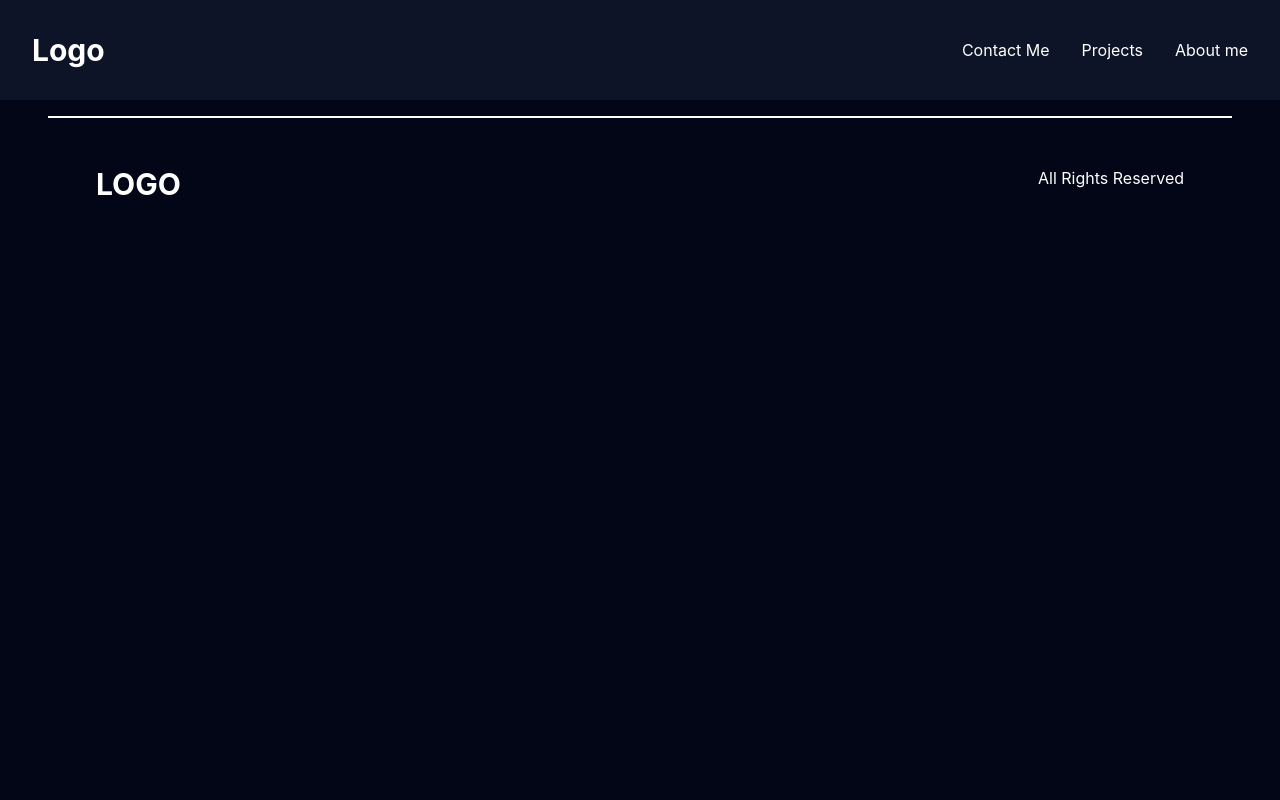
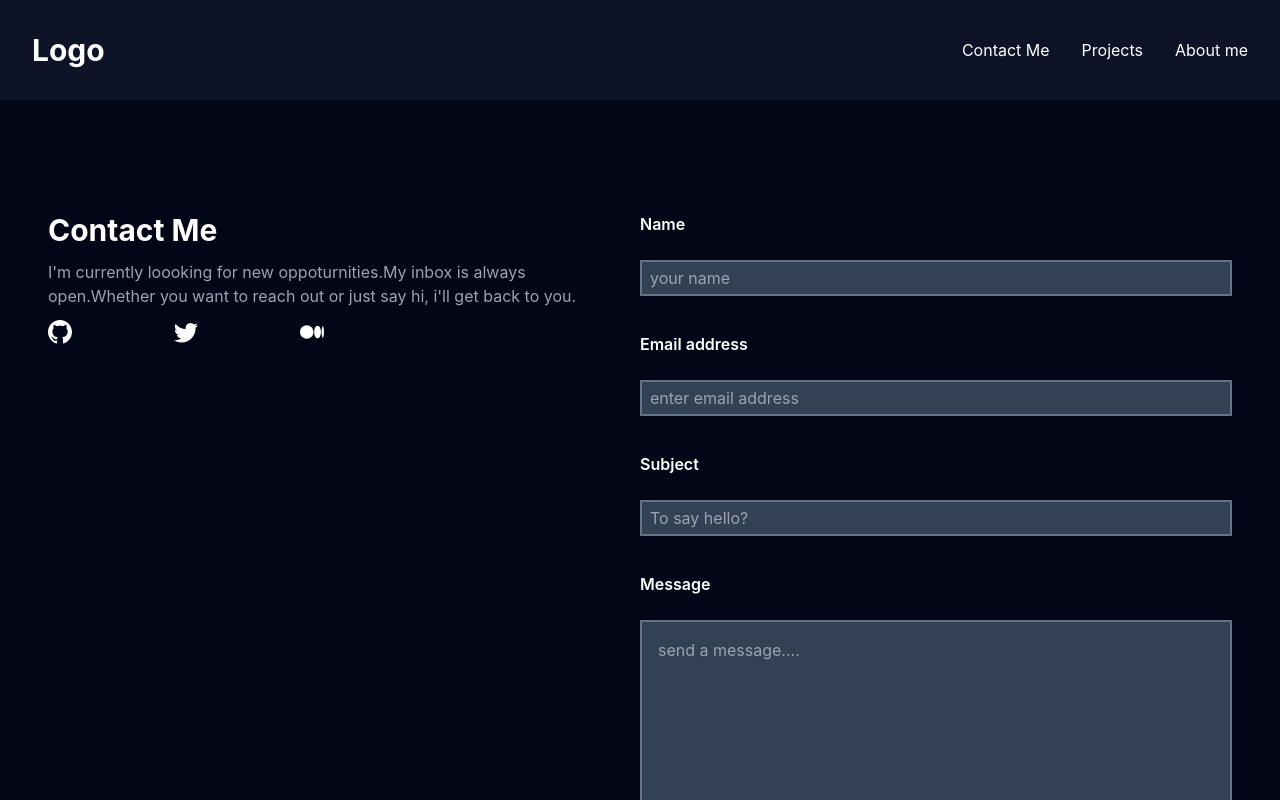
Before and after one commit to WilsonTomisin/personal-portfolio, a React (Create React App) app: page /contact in a window 1280 px wide. Shown: the top 800 px of the page. Built offline with nearby package versions, Linux system fonts and the light colour scheme.

Commit message:
finished routing

```diff
--- a/src/App.js
+++ b/src/App.js
@@ -14,7 +14,9 @@ function App() {
       <div className=" container mx-auto mt-[100px]">
         <Routes>
             <Route path="/" element={<Homepage/>}/>
-
+            <Route path="/about" element={<AboutSection/>}/>
+            <Route path="/contact" element={<EmailSection/>}/>
+            <Route path="/projects" element={<ProjectSection/>}/>
         </Routes>
       </div>
       <Footer/>
--- a/src/components/EmailSection.jsx
+++ b/src/components/EmailSection.jsx
@@ -42,13 +42,19 @@ export const EmailSection = () => {
           </Link>
         </div>
       </div>
-      <div className=' w-full md:w-1/2'>
+      <div className=' w-full md:w-1/2 py-20 md:py-0'>
         <form ref={form} onSubmit={handleSubmit} className=' text-white flex flex-col gap-4'>
             <div className=' mb-5'>
               <label htmlFor="userName" className=' font-semibold'>Name</label>
               <br/>
               <br />
               <input type="text" name='userName' placeholder='your name' className=' px-2 py-1 w-full bg-slate-700 border-2 border-slate-500'/>
+            </div>
+            <div className=' mb-5'>
+              <label htmlFor="email" className=' font-semibold'>Email address</label>
+              <br/>
+              <br/>
+              <input type="email" name="email" placeholder='enter email address' className=' px-2 py-1 bg-slate-700 w-full border-2 border-slate-500'/>
             </div>
             <div className=' mb-5'>
               <label htmlFor="subject" className=' font-semibold'>Subject</label>
@@ -61,8 +67,6 @@ export const EmailSection = () => {
               <br />
               <br />
               <textarea name="message" rows="10" placeholder='send a message....' className=' w-full p-4  bg-slate-700 border-2 border-slate-500' ></textarea>
-
-
             </div>
             <div>
               <button type='submit' className=' w-full px-4 py-2 bg-green-500 rounded-lg'>Send message!</button>
--- a/src/components/NavBar.jsx
+++ b/src/components/NavBar.jsx
@@ -6,9 +6,9 @@ import {AiOutlineCloseSquare} from 'react-icons/ai'
 import { Link } from 'react-router-dom'
 
 export const linkItems=[
-    {name:'Contact Me', path: '#contact'},
-    {name:'Projects', path:'#projects'},
-    {name:'About me', path:'#about'}
+    {name:'Contact Me', path: '/contact'},
+    {name:'Projects', path:'/projects'},
+    {name:'About me', path:'/about'}
 ]
 
 export const NavBar = () => {
```
